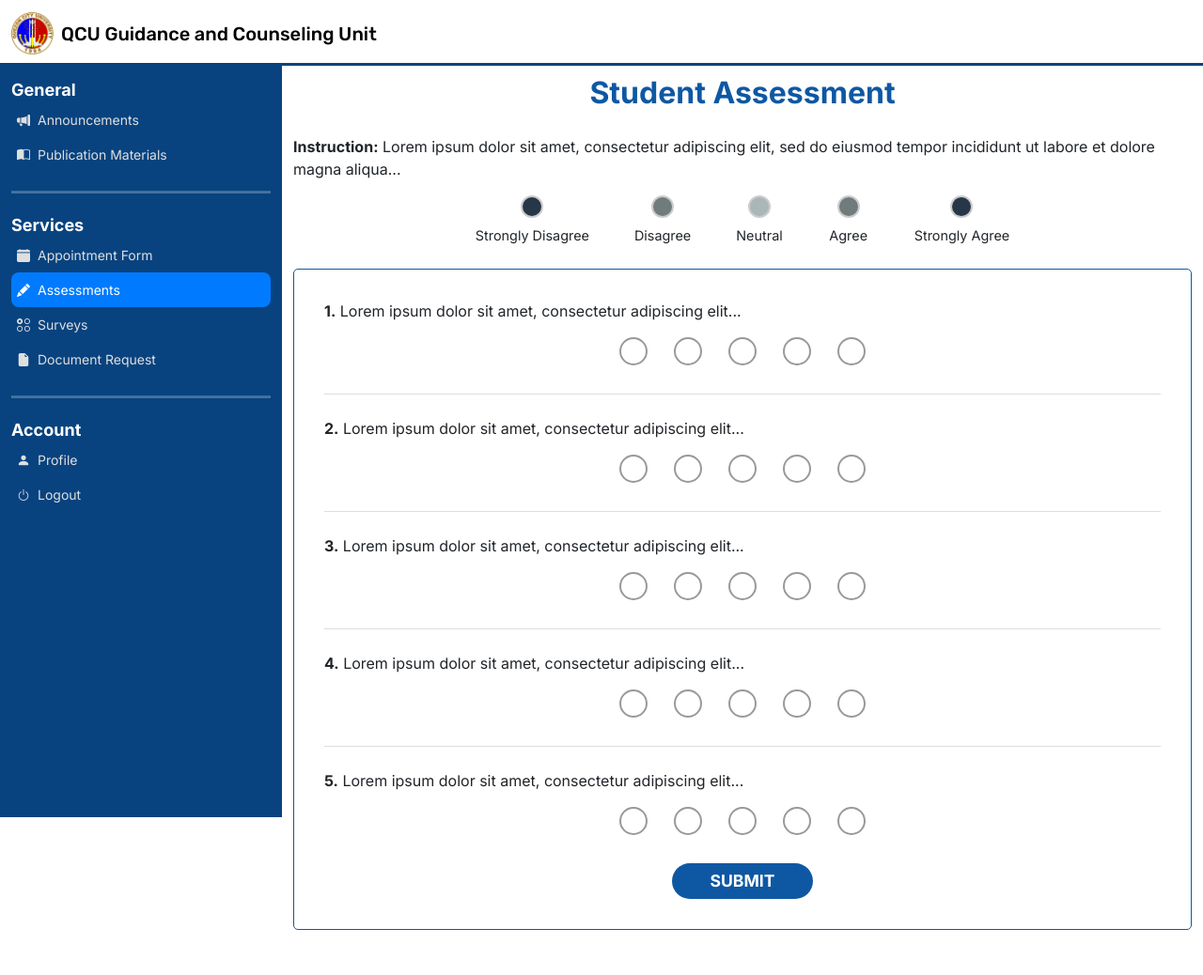
After one commit to jzcz/integrated-service-portal-with-data-analytics, a PHP site: page /views/service-portal/view-assessments.php in a window 1280 px wide. The commit adds this page. Shown: the whole page at 94% size. Run offline with PHP 8.4, Linux system fonts and the light colour scheme.

Commit message:
assessment page update

```diff
--- a/assets/css/service-portal.css
+++ b/assets/css/service-portal.css
@@ -389,3 +389,161 @@ option {
 .custom-footer-color {
   background-color:#063567;
 }
+
+/* Custom styles for Assessments  */
+.assessment-banner {
+  background-image: url('../../static/assessment_BG.png');
+  background-size: cover;
+  background-position: center;
+  height: 400px;
+  position: relative;
+  display: flex;
+  align-items: flex-end;
+  justify-content: center;
+}
+
+.assessmenttitle-text {
+  background-color: none;
+  width: 100%;
+  text-align: center;
+  padding: 5px 0;
+  font-weight: bold;
+  font-size: 2rem;
+  color: #0E58A3;
+}
+
+.card-assessment {
+  width: 18rem;
+  max-width: 350px;
+  min-height: 300px;
+  padding: 15px 15px 15px 15px;
+  border: 2px solid #0E58A3;
+  background-color: white;
+  overflow: hidden;
+  display: flex;
+  flex-direction: column;
+  position: relative;
+}
+
+.assessmentbtn {
+  background-color: #0E58A3;
+  width: 150px;
+}
+/* END of Custom styles for Assessments  */
+
+/* Custom styles for View-Assessments  */
+.va_title {
+  background-color: none;
+  width: 100%;
+  text-align: center;
+  padding: 10px 0;
+  font-weight: bold;
+  font-size: 2rem;
+  color: #0E58A3;
+  }
+
+.view_assessment-box {
+  border: 1px solid #0E58A3;
+  padding: 2rem;
+  border-radius: 5px;
+}
+
+.va_question-separator {
+  border-top: 1px solid #ddd;
+  margin: 1.5rem 0;
+}
+
+.va_submit-btn {
+  color: white;
+  font-weight: bold;
+  font-size: 1.1rem;
+  width: 150px;
+  border-radius: 20px;
+  background-color: #0E58A3;
+  border: none;
+}
+
+.va_submit-btn:hover {
+  background-color: #007bff;
+  color: white;
+}
+
+.va-legend-label input[type="radio"] {
+  appearance: none;
+  -webkit-appearance: none;
+  width: 24px;
+  height: 24px;
+  border-radius: 50%;
+  border: 2px solid #ccc;
+  cursor: not-allowed;
+  margin-bottom: 4px;
+}
+
+.va-legend-label input.sd,
+.va-legend-label input.sa {
+  background-color: #283747;
+}
+
+.va-legend-label input.d,
+.va-legend-label input.a {
+  background-color: #707b7c;
+}
+
+.va-legend-label input.n {
+  background-color: #aab7b8;
+}
+
+.va-legend-label {
+  display: flex;
+  flex-direction: column;
+  align-items: center;
+  font-size: 0.9rem;
+  gap: 4px;
+}
+
+.va_custom-radio {
+  appearance: none;
+  width: 30px;
+  height: 30px;
+  border: 2px solid #999;
+  border-radius: 50%;
+  outline: none;
+  margin: 0 10px;
+  position: relative;
+  background-color: white;
+  cursor: pointer;
+}
+
+.va_custom-radio::before {
+  content: '';
+  position: absolute;
+  top: 50%;
+  left: 50%;
+  transform: translate(-50%, -50%);
+  width: 18px;
+  height: 18px;
+  border-radius: 50%;
+  background-color: transparent;
+  transition: background-color 0.2s ease;
+}
+
+.va_custom-radio.sd:checked::before {
+  background-color: #283747;
+}
+
+.va_custom-radio.d:checked::before {
+  background-color: #707b7c;
+}
+
+.va_custom-radio.n:checked::before {
+  background-color: #aab7b8;
+}
+
+.va_custom-radio.a:checked::before {
+  background-color: #707b7c;
+}
+
+.va_custom-radio.sa:checked::before {
+  background-color: #283747;
+}
+/* END of Custom styles for View-Assessments  */
--- /dev/null
+++ b/views/service-portal/view-assessments.php
@@ -0,0 +1,138 @@
+<!DOCTYPE html>
+<html lang="en">
+  <head>
+    <meta charset="UTF-8" />
+    <meta http-equiv="X-UA-Compatible" content="IE=edge" />
+    <meta name="viewport" content="width=device-width, initial-scale=1.0" />
+    <link rel="preconnect" href="https://fonts.googleapis.com">
+    <link rel="preconnect" href="https://fonts.gstatic.com" crossorigin>
+    <link href="https://fonts.googleapis.com/css2?family=Inter:ital,opsz,wght@0,14..32,100..900;1,14..32,100..900&family=Rubik:ital,wght@0,300..900;1,300..900&display=swap" rel="stylesheet">
+    <link href="https://cdn.jsdelivr.net/npm/bootstrap@5.3.3/dist/css/bootstrap.min.css" rel="stylesheet" integrity="sha384-QWTKZyjpPEjISv5WaRU9OFeRpok6YctnYmDr5pNlyT2bRjXh0JMhjY6hW+ALEwIH" crossorigin="anonymous">
+    <link rel="stylesheet" href="https://cdn.jsdelivr.net/npm/bootstrap-icons@1.11.3/font/bootstrap-icons.min.css">
+    <link rel="stylesheet" href="../../assets/css/global.css">
+    <link rel="stylesheet" href="../../assets/css/service-portal.css">
+</head>
+<body>
+    <?php
+        include(__DIR__ . '/../components/service-portal/navbar.php');
+    ?>
+    <main>
+      <!--- VIEW ASSESSMENTS --->
+      <div class="container my-5">
+  <h2 class="va_title text-center fw-bold mb-3">Student Assessment</h2>
+  <p><strong>Instruction:</strong> Lorem ipsum dolor sit amet, consectetur adipiscing elit, sed do eiusmod tempor incididunt ut labore et dolore magna aliqua...</p>
+
+  <!-- Legend -->
+  <div class="d-flex justify-content-center align-items-center mb-4 flex-wrap gap-5">
+  <label class="va-legend-label">
+    <input type="radio" id="legend_sd" class="va_custom-radio sd" disabled>
+    <span>Strongly Disagree</span>
+  </label>
+  <label class="va-legend-label">
+    <input type="radio" id="legend_d" class="va_custom-radio d" disabled>
+    <span>Disagree</span>
+  </label>
+  <label class="va-legend-label">
+    <input type="radio" id="legend_n" class="va_custom-radio n" disabled>
+    <span>Neutral</span>
+  </label>
+  <label class="va-legend-label">
+    <input type="radio" id="legend_a" class="va_custom-radio a" disabled>
+    <span>Agree</span>
+  </label>
+  <label class="va-legend-label">
+    <input type="radio" id="legend_sa" class="va_custom-radio sa" disabled>
+    <span>Strongly Agree</span>
+  </label>
+</div>
+
+  <!-- Form Questions -->
+  <form class="view_assessment-box">
+
+    <!-- Question Block -->
+    <div class="mb-4">
+      <p><strong>1.</strong> Lorem ipsum dolor sit amet, consectetur adipiscing elit...</p>
+      <div class="d-flex justify-content-center gap-2">
+        <label for="q1_sd"><input type="radio" id="q1_sd" name="q1" class="va_custom-radio sd" required></label>
+        <label for="q1_d"><input type="radio" id="q1_d" name="q1" class="va_custom-radio d"></label>
+        <label for="q1_n"><input type="radio" id="q1_n" name="q1" class="va_custom-radio n"></label>
+        <label for="q1_a"><input type="radio" id="q1_a" name="q1" class="va_custom-radio a"></label>
+        <label for="q1_sa"><input type="radio" id="q1_sa" name="q1" class="va_custom-radio sa"></label>
+      </div>
+    </div>
+
+    <div class="va_question-separator"></div>
+
+    <div class="mb-4">
+      <p><strong>2.</strong> Lorem ipsum dolor sit amet, consectetur adipiscing elit...</p>
+      <div class="d-flex justify-content-center gap-2">
+        <label><input type="radio" name="q2" class="va_custom-radio sd" required></label>
+        <label><input type="radio" name="q2" class="va_custom-radio d"></label>
+        <label><input type="radio" name="q2" class="va_custom-radio n"></label>
+        <label><input type="radio" name="q2" class="va_custom-radio a"></label>
+        <label><input type="radio" name="q2" class="va_custom-radio sa"></label>
+      </div>
+    </div>
+
+    <div class="va_question-separator"></div>
+
+    <div class="mb-4">
+      <p><strong>3.</strong> Lorem ipsum dolor sit amet, consectetur adipiscing elit...</p>
+      <div class="d-flex justify-content-center gap-2">
+        <label><input type="radio" name="q3" class="va_custom-radio sd" required></label>
+        <label><input type="radio" name="q3" class="va_custom-radio d"></label>
+        <label><input type="radio" name="q3" class="va_custom-radio n"></label>
+        <label><input type="radio" name="q3" class="va_custom-radio a"></label>
+        <label><input type="radio" name="q3" class="va_custom-radio sa"></label>
+      </div>
+    </div>
+
+    <div class="va_question-separator"></div>
+
+    <div class="mb-4">
+      <p><strong>4.</strong> Lorem ipsum dolor sit amet, consectetur adipiscing elit...</p>
+      <div class="d-flex justify-content-center gap-2">
+        <label><input type="radio" name="q4" class="va_custom-radio sd" required></label>
+        <label><input type="radio" name="q4" class="va_custom-radio d"></label>
+        <label><input type="radio" name="q4" class="va_custom-radio n"></label>
+        <label><input type="radio" name="q4" class="va_custom-radio a"></label>
+        <label><input type="radio" name="q4" class="va_custom-radio sa"></label>
+      </div>
+    </div>
+
+    <div class="va_question-separator"></div>
+
+    <div class="mb-4">
+      <p><strong>5.</strong> Lorem ipsum dolor sit amet, consectetur adipiscing elit...</p>
+      <div class="d-flex justify-content-center gap-2">
+        <label><input type="radio" name="q5" class="va_custom-radio sd" required></label>
+        <label><input type="radio" name="q5" class="va_custom-radio d"></label>
+        <label><input type="radio" name="q5" class="va_custom-radio n"></label>
+        <label><input type="radio" name="q5" class="va_custom-radio a"></label>
+        <label><input type="radio" name="q5" class="va_custom-radio sa"></label>
+      </div>
+    </div>
+
+    <div class="text-center mt-4">
+      <button type="submit" class="btn va_submit-btn">SUBMIT</button>
+    </div>
+
+  </form>
+</div>
+
+    </main>
+    <!--- ACTIVE PAGE HIGHLIGHT --->
+    <script>
+document.addEventListener('DOMContentLoaded', function() {
+  const sidebarNavItems = document.querySelectorAll('.nav-item.sidebar-nav-item');
+  sidebarNavItems.forEach(item => {
+    const link = item.querySelector('a');
+    if (link && link.textContent.trim() === 'Assessments') {
+      item.classList.add('active');
+    }
+  });
+});
+    </script>
+    <script src="https://cdn.jsdelivr.net/npm/bootstrap@5.3.3/dist/js/bootstrap.bundle.min.js" integrity="sha384-YvpcrYf0tY3lHB60NNkmXc5s9fDVZLESaAA55NDzOxhy9GkcIdslK1eN7N6jIeHz" crossorigin="anonymous"></script>
+ </body>
+</html>
```
Also changed, not shown: views/service-portal/assessment.php (added, +82 -0 lines), static/assessment_BG.png (added), static/done.png (added), static/inprogress.png (added).
